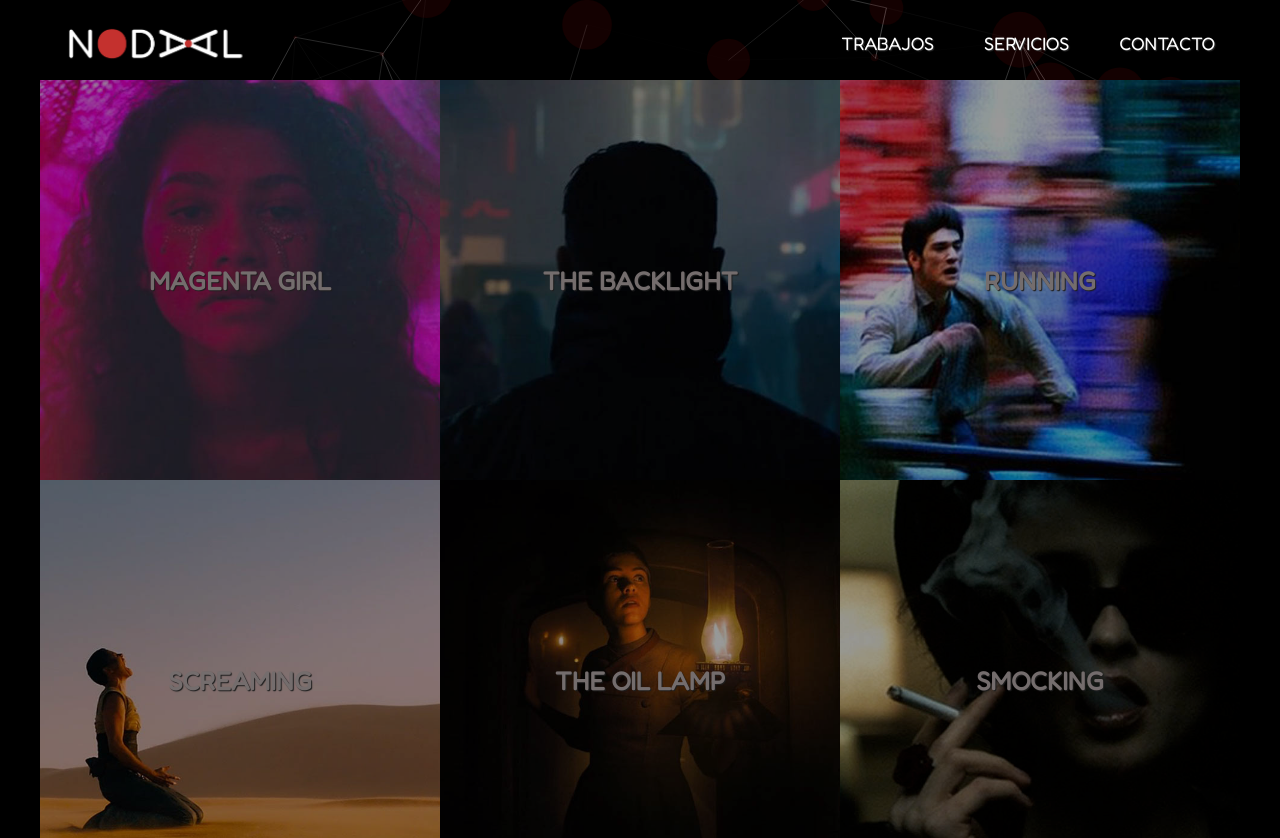
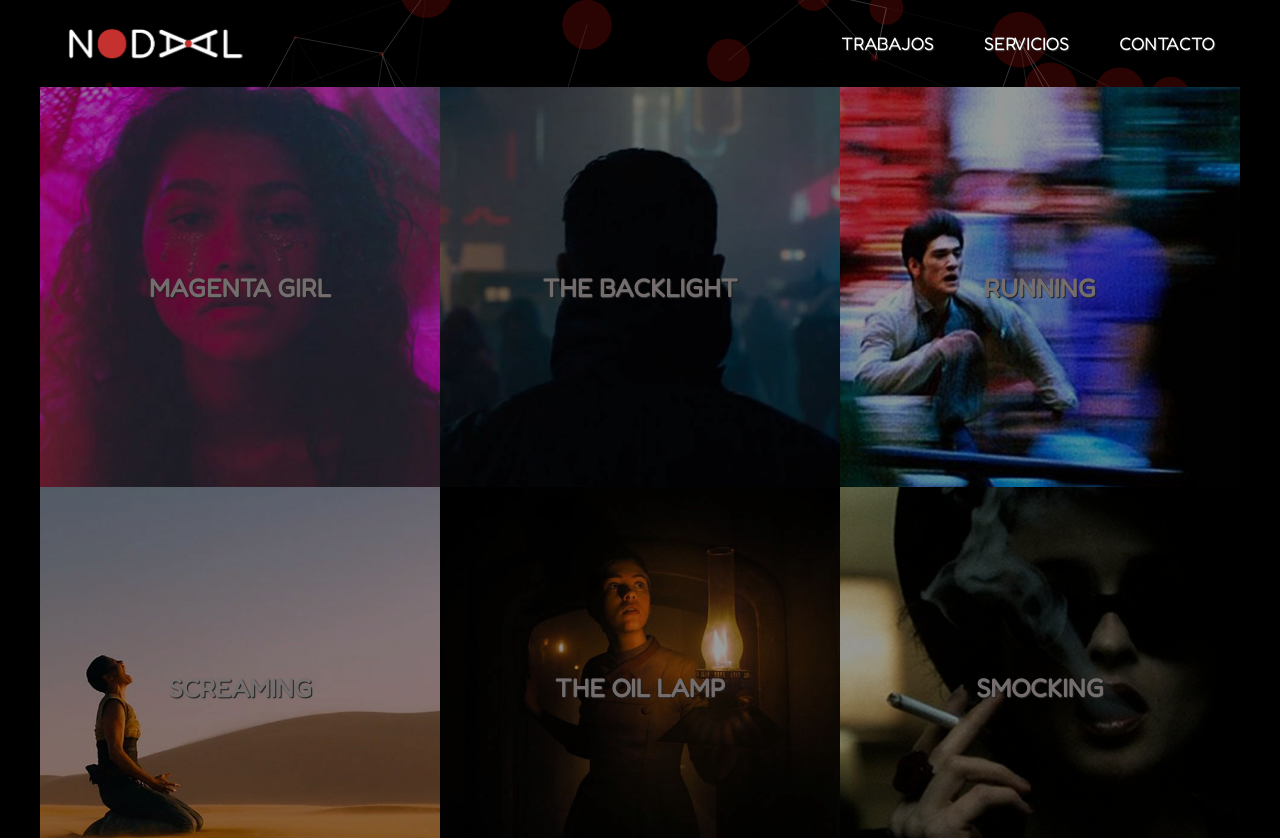
Before and after one commit to angellopezdeleon/only_html_css, a plain HTML site: page pages/trabajos.html in a window 1280 px wide. Shown: the top 838 px of the page. Drawn offline with nearby package versions, Linux system fonts and the light colour scheme.

Commit message:
header vista tablet y pc

```diff
--- a/css/estilos.css
+++ b/css/estilos.css
@@ -40,7 +40,7 @@ span {
     position: absolute;
     z-index: -1;
     width: 100%;
-    max-height: 10%;
+    max-height: 87px;
     top: 0;
     background: #000000;
     overflow: hidden;
@@ -59,7 +59,7 @@ span {
 header {
     margin: 0;
     width: 100%;
-    height: 10%;
+    height: 87px;
 }
 
 #index__header {
@@ -449,7 +449,7 @@ a:hover {
 @media only screen and (min-width: 596px) and (max-width: 949px) {
 
     #container__logo__nav {
-        padding: 25px 25px 0 25px;
+        padding: 25px;
     }
 
     #logo img {
@@ -551,7 +551,7 @@ a:hover {
 @media only screen and (min-width: 950px) {
 
     #container__logo__nav {
-        padding: 25px 25px 0 25px;
+        padding: 25px;
     }
 
     #index__header {
--- a/particles.js-2.0.0/particlesjs-config.json
+++ b/particles.js-2.0.0/particlesjs-config.json
@@ -26,7 +26,7 @@
       }
     },
     "opacity": {
-      "value": 0.09470593806231645,
+      "value": 0.2,
       "random": false,
       "anim": {
         "enable": false,
```
